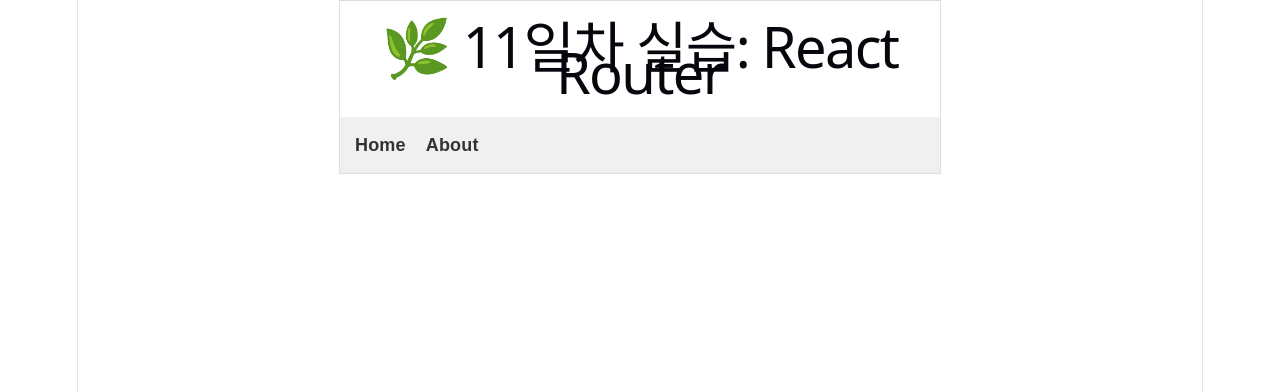
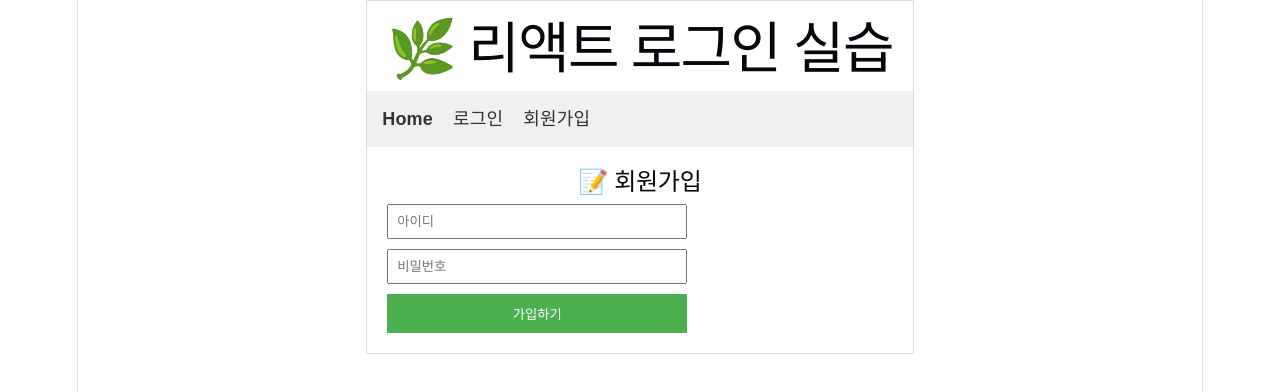
Before and after one commit to adsdasjdash233/frontend-practice, a React (Vite) app: page /signup in a window 1280 px wide. Shown: the top 392 px of the page. Built offline with nearby package versions, Linux system fonts and the light colour scheme.

Commit message:
Feat: React Router 및 localStorage를 이용한 로그인·회원가입·로그아웃 구현

```diff
--- a/src/App.jsx
+++ b/src/App.jsx
@@ -1,20 +1,31 @@
-import { BrowserRouter as Router, Routes, Route } from "react-router-dom";
+import { useState } from "react";
+import { BrowserRouter as Router, Routes, Route, Navigate } from "react-router-dom";
 import Navbar from "./components/Navbar";
 import Home from "./pages/Home";
-import About from "./pages/About";
+import Login from "./pages/Login";
+import Signup from "./pages/Signup";
+import MyPage from "./pages/MyPage";
 
 function App() {
+  // 새로고침해도 로그인 상태가 유지되도록 localStorage 체크
+  const [isLoggedIn, setIsLoggedIn] = useState(() => {
+    return localStorage.getItem("isLoggedIn") === "true";
+  });
+
   return (
     <Router>
       <div style={{ fontFamily: "sans-serif", maxWidth: "600px", margin: "0 auto", border: "1px solid #ddd" }}>
-        <h1 style={{ padding: "0 20px" }}>🌿 11일차 실습: React Router</h1>
-        {/* 상단 네비게이션바 (페이지 이동 링크) */}
-        <Navbar />
+        <h1 style={{ padding: "0 20px" }}>🌿 리액트 로그인 실습</h1>
+        <Navbar isLoggedIn={isLoggedIn} />
 
-        {/* 주소에 따라 보여줄 컴포넌트 매핑 */}
         <Routes>
           <Route path="/" element={<Home />} />
-          <Route path="/about" element={<About />} />
+          <Route path="/login" element={<Login setIsLoggedIn={setIsLoggedIn} />} />
+          <Route path="/signup" element={<Signup />} />
+          <Route
+            path="/mypage"
+            element={isLoggedIn ? <MyPage setIsLoggedIn={setIsLoggedIn} /> : <Navigate to="/login" />}
+          />
         </Routes>
       </div>
     </Router>
--- a/src/components/Navbar.jsx
+++ b/src/components/Navbar.jsx
@@ -1,10 +1,17 @@
 import { Link } from "react-router-dom";
 
-function Navbar() {
+function Navbar({ isLoggedIn }) {
   return (
     <nav style={{ padding: "15px", backgroundColor: "#f0f0f0", display: "flex", gap: "20px" }}>
       <Link to="/" style={{ textDecoration: "none", fontWeight: "bold", color: "#333" }}>Home</Link>
-      <Link to="/about" style={{ textDecoration: "none", fontWeight: "bold", color: "#333" }}>About</Link>
+      {!isLoggedIn ? (
+        <>
+          <Link to="/login" style={{ textDecoration: "none", fontWeight: "bold", color: "#333" }}>로그인</Link>
+          <Link to="/signup" style={{ textDecoration: "none", fontWeight: "bold", color: "#333" }}>회원가입</Link>
+        </>
+      ) : (
+        <Link to="/mypage" style={{ textDecoration: "none", fontWeight: "bold", color: "#333" }}>마이페이지</Link>
+      )}
     </nav>
   );
 }
--- /dev/null
+++ b/src/pages/Login.jsx
@@ -0,0 +1,55 @@
+import { useState } from "react";
+import { useNavigate } from "react-router-dom";
+
+function Login({ setIsLoggedIn }) {
+  const [id, setId] = useState("");
+  const [password, setPassword] = useState("");
+  const navigate = useNavigate();
+
+  const handleLogin = (e) => {
+    e.preventDefault();
+
+    const savedUser = JSON.parse(localStorage.getItem("registeredUser"));
+
+    if (!savedUser) {
+      alert("등록된 회원 정보가 없습니다. 먼저 회원가입을 해주세요.");
+      return;
+    }
+
+    if (savedUser.id === id && savedUser.password === password) {
+      alert("로그인 성공");
+      setIsLoggedIn(true);
+      localStorage.setItem("isLoggedIn", "true"); // 로그인 상태 유지
+      navigate("/mypage");
+    } else {
+      alert("아이디 또는 비밀번호가 일치하지 않습니다.");
+    }
+  };
+
+  return (
+    <div style={{ padding: "20px" }}>
+      <h2> 로그인</h2>
+      <form onSubmit={handleLogin} style={{ display: "flex", flexDirection: "column", gap: "10px", maxWidth: "300px" }}>
+        <input
+          type="text"
+          placeholder="아이디"
+          value={id}
+          onChange={(e) => setId(e.target.value)}
+          style={{ padding: "8px" }}
+        />
+        <input
+          type="password"
+          placeholder="비밀번호"
+          value={password}
+          onChange={(e) => setPassword(e.target.value)}
+          style={{ padding: "8px" }}
+        />
+        <button type="submit" style={{ padding: "10px", backgroundColor: "#008CBA", color: "white", border: "none" }}>
+          로그인
+        </button>
+      </form>
+    </div>
+  );
+}
+
+export default Login;
--- /dev/null
+++ b/src/pages/MyPage.jsx
@@ -0,0 +1,29 @@
+import { useNavigate } from "react-router-dom";
+
+function MyPage({ setIsLoggedIn }) {
+  const navigate = useNavigate();
+  const savedUser = JSON.parse(localStorage.getItem("registeredUser"));
+
+  const handleLogout = () => {
+    setIsLoggedIn(false);
+    localStorage.removeItem("isLoggedIn");
+    alert("로그아웃 되었습니다.");
+    navigate("/");
+  };
+
+  return (
+    <div style={{ padding: "20px" }}>
+      <h2>👤 마이페이지</h2>
+      <p>환영합니다, <strong>{savedUser ? savedUser.id : "사용자"}</strong>님!</p>
+      <p>이곳은 로그인한 회원만 접근할 수 있는 페이지입니다.</p>
+      <button
+        onClick={handleLogout}
+        style={{ padding: "8px 15px", backgroundColor: "#f44336", color: "white", border: "none", cursor: "pointer" }}
+      >
+        로그아웃
+      </button>
+    </div>
+  );
+}
+
+export default MyPage;
--- /dev/null
+++ b/src/pages/Signup.jsx
@@ -0,0 +1,50 @@
+import { useState } from "react";
+import { useNavigate } from "react-router-dom";
+
+function Signup() {
+  const [id, setId] = useState("");
+  const [password, setPassword] = useState("");
+  const navigate = useNavigate();
+
+  const handleSignup = (e) => {
+    e.preventDefault();
+    if (!id || !password) {
+      alert("아이디와 비밀번호를 모두 입력해주세요.");
+      return;
+    }
+
+    // 간단하게 회원 정보를 객체로 만들어 localStorage에 저장
+    const userInfo = { id, password };
+    localStorage.setItem("registeredUser", JSON.stringify(userInfo));
+
+    alert("회원가입이 완료되었습니다.");
+    navigate("/login"); // 가입 후 로그인 페이지로 이동
+  };
+
+  return (
+    <div style={{ padding: "20px" }}>
+      <h2>📝 회원가입</h2>
+      <form onSubmit={handleSignup} style={{ display: "flex", flexDirection: "column", gap: "10px", maxWidth: "300px" }}>
+        <input
+          type="text"
+          placeholder="아이디"
+          value={id}
+          onChange={(e) => setId(e.target.value)}
+          style={{ padding: "8px" }}
+        />
+        <input
+          type="password"
+          placeholder="비밀번호"
+          value={password}
+          onChange={(e) => setPassword(e.target.value)}
+          style={{ padding: "8px" }}
+        />
+        <button type="submit" style={{ padding: "10px", backgroundColor: "#4CAF50", color: "white", border: "none" }}>
+          가입하기
+        </button>
+      </form>
+    </div>
+  );
+}
+
+export default Signup;
```
